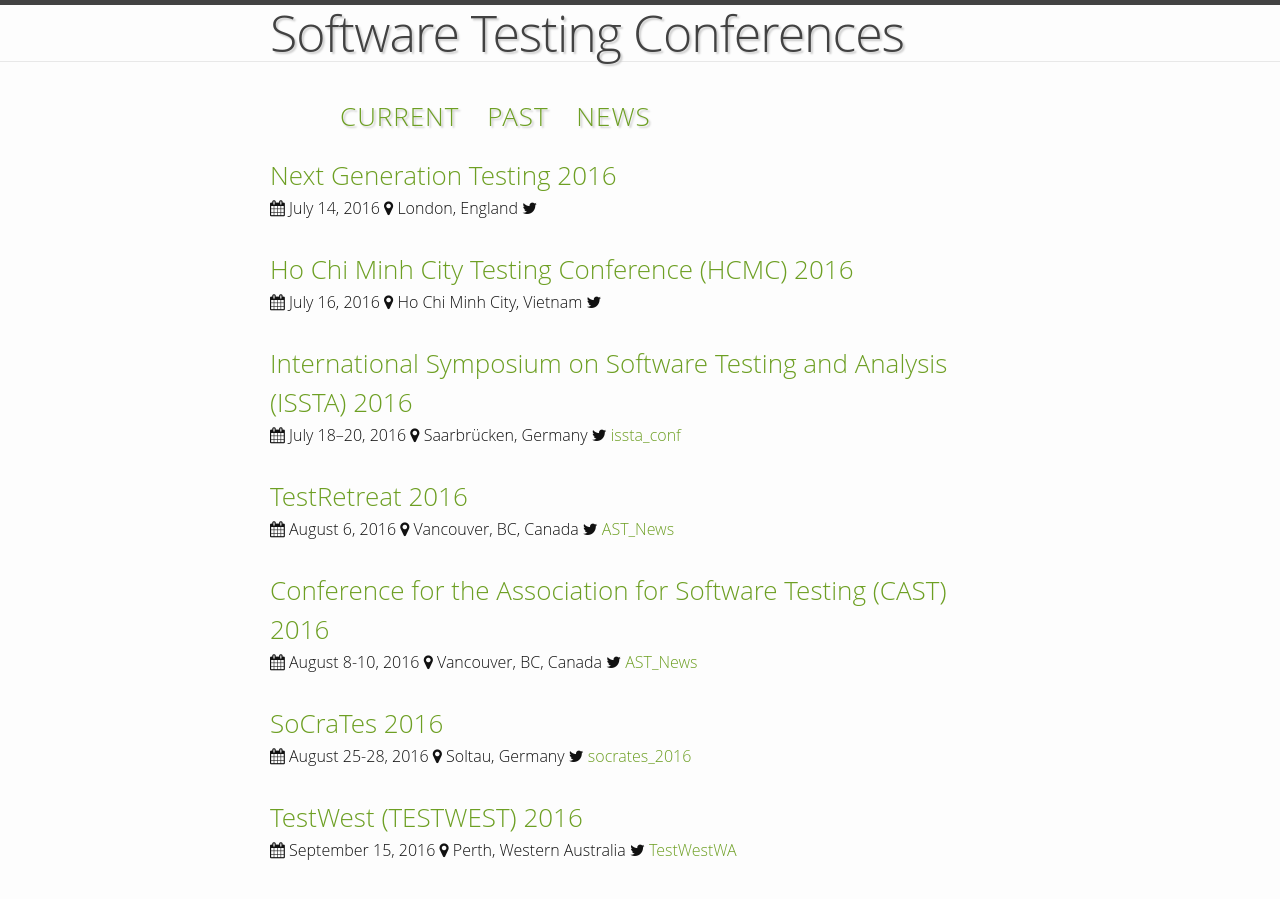
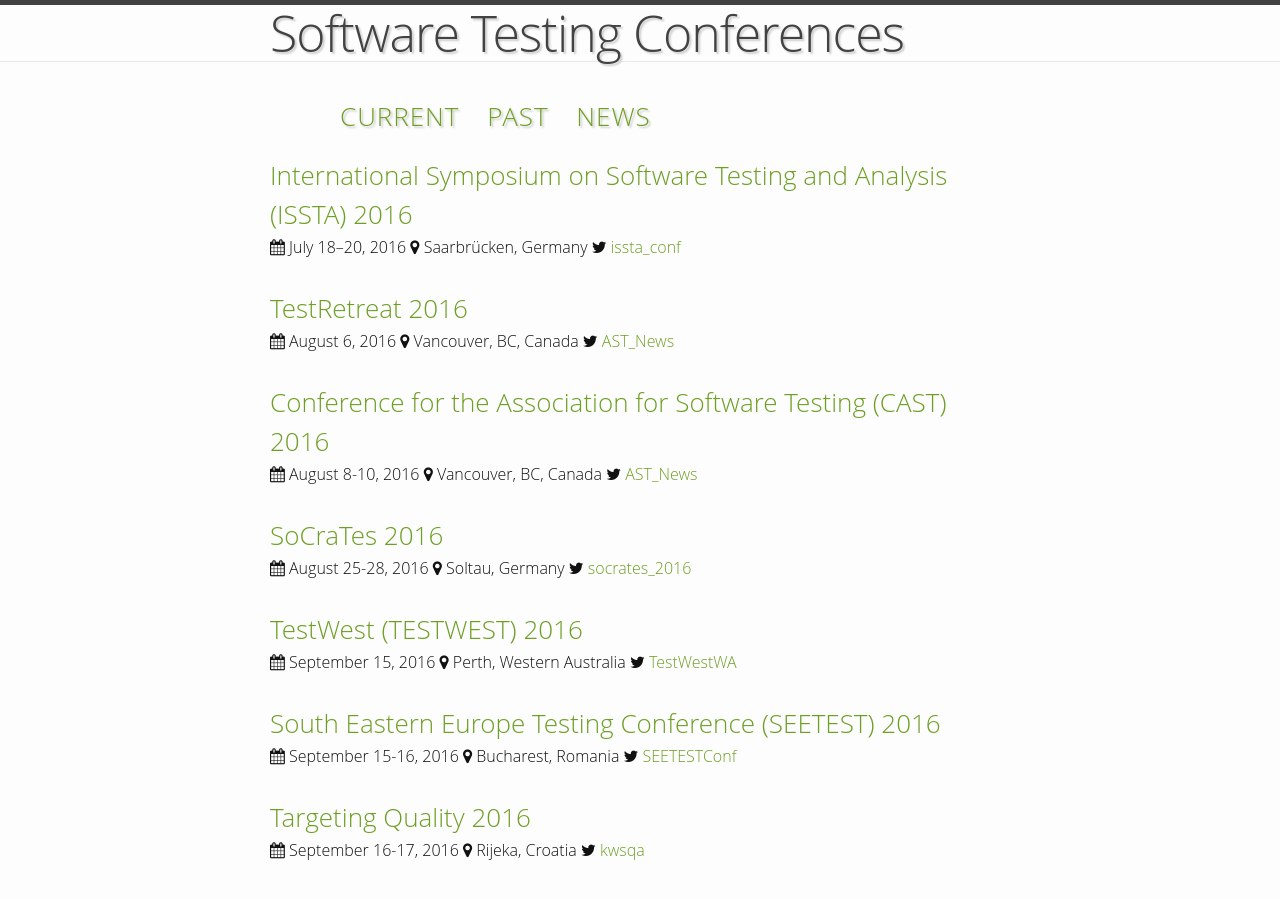
Before and after one commit to TestingConferences/testingconferences.github.io, a Jekyll site: the page built from index.html, in a window 1280 px wide and 900 px high. Built offline with Jekyll 4.4.1, drawn with Linux system fonts in a browser that asks for light colours.

Commit message:
moved current to past

```diff
--- a/_data/current.yml
+++ b/_data/current.yml
@@ -1,13 +1,3 @@
-- name: Next Generation Testing 2016
-  location: London, England
-  dates: "July 14, 2016"
-  url: http://conferences.unicom.co.uk/next-generation-testing/
-
-- name: Ho Chi Minh City Testing Conference (HCMC) 2016
-  location: Ho Chi Minh City, Vietnam
-  dates: "July 16, 2016"
-  url: http://www.hcmc-stc.org/july-2016-conference.html
-
 - name: International Symposium on Software Testing and Analysis (ISSTA) 2016
   location: Saarbrücken, Germany
   dates: "July 18–20, 2016"
--- a/_data/past.yml
+++ b/_data/past.yml
@@ -1,3 +1,13 @@
+- name: Ho Chi Minh City Testing Conference (HCMC) 2016
+  location: Ho Chi Minh City, Vietnam
+  dates: "July 16, 2016"
+  url: http://www.hcmc-stc.org/july-2016-conference.html
+
+- name: Next Generation Testing 2016
+  location: London, England
+  dates: "July 14, 2016"
+  url: http://conferences.unicom.co.uk/next-generation-testing/
+
 - name: Quality Excites 2016
   location: Gliwice, Poland
   dates: "June 25, 2016"
```
